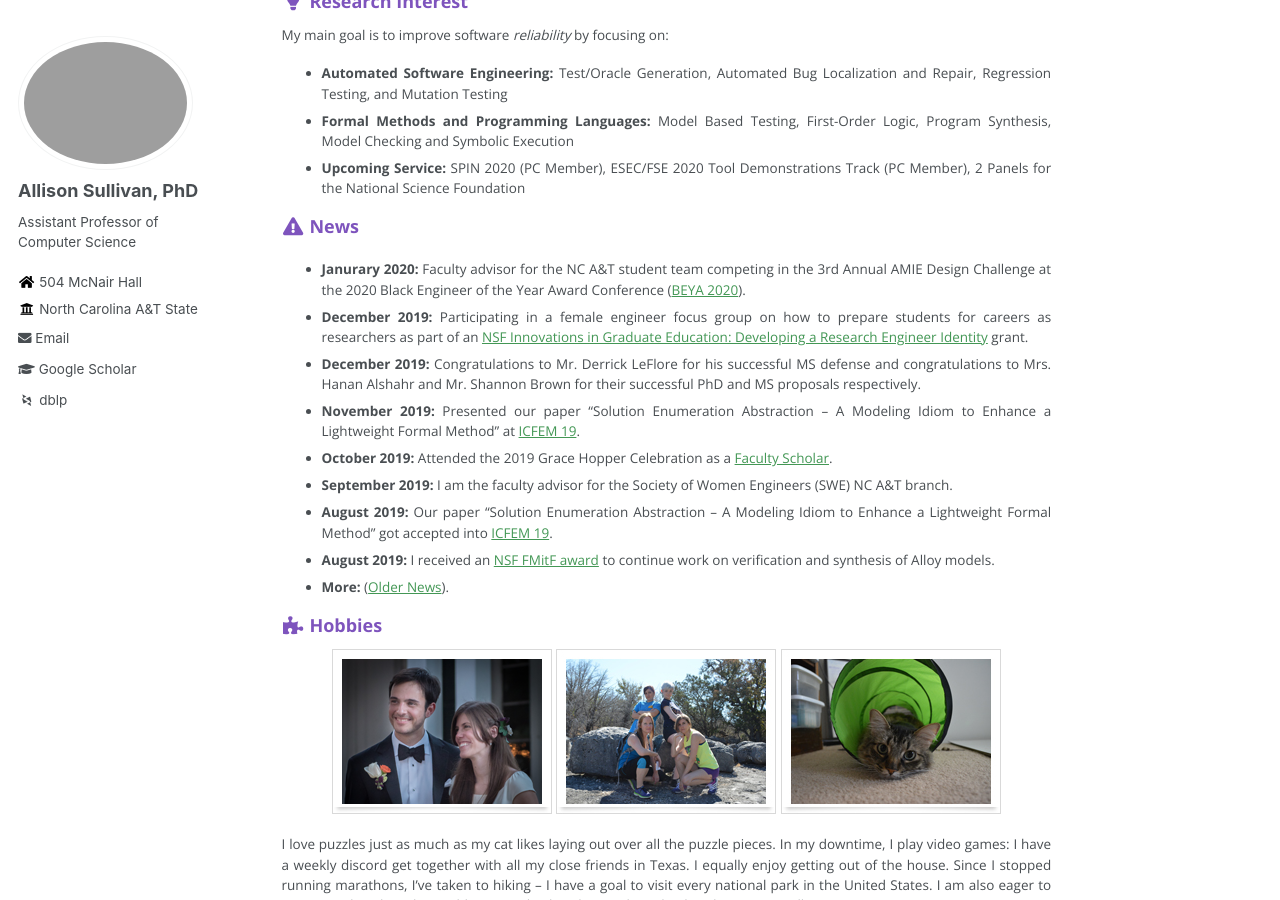
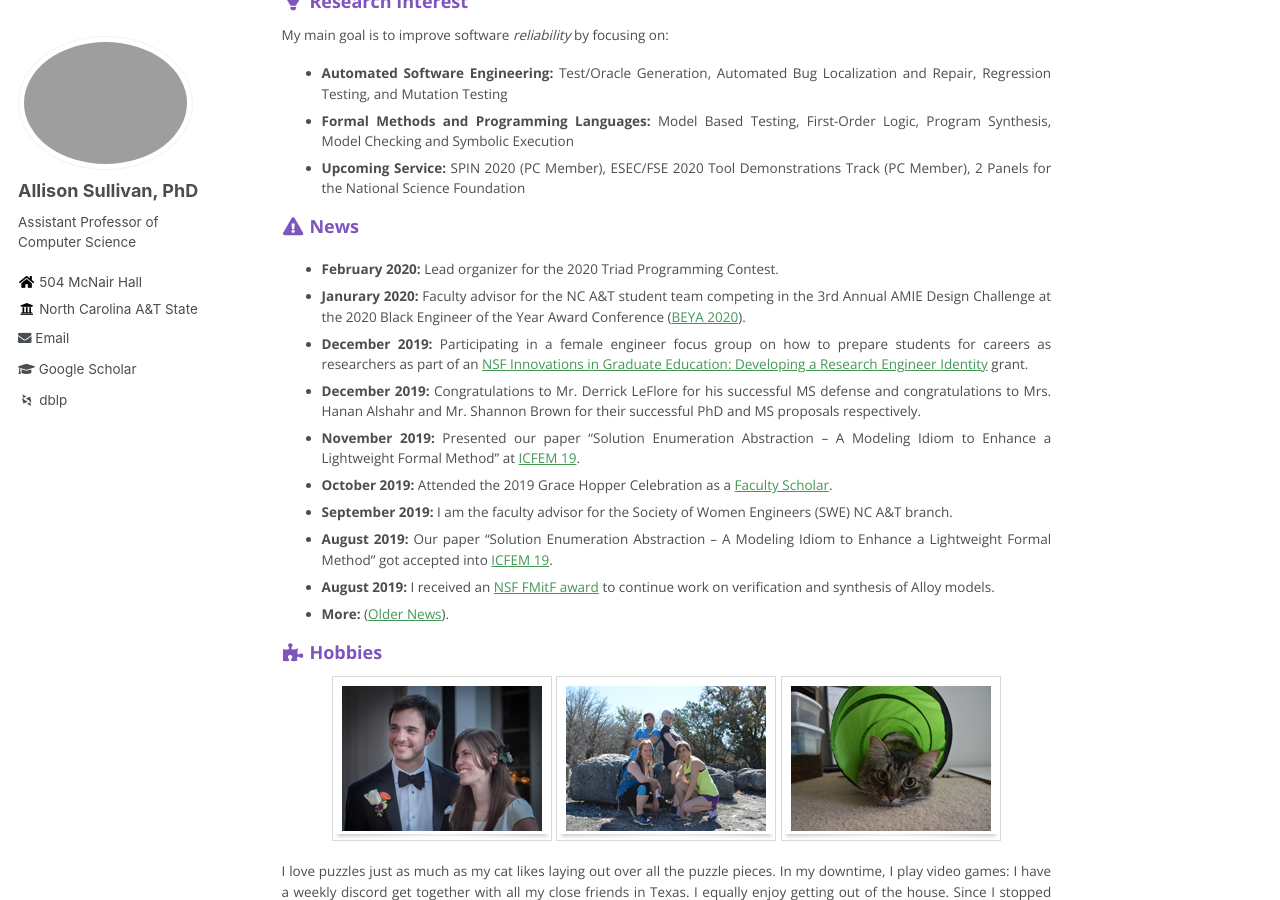
Before and after one commit to Allisonius/allisonius.github.io, a Jekyll site: the page built from _pages/about.md, in a window 1280 px wide and 900 px high, scrolled down 350 px. Built offline with Jekyll 4.4.1, drawn with Linux system fonts in a browser that asks for light colours; some web fonts are replaced.

Commit message:
Update about.md

```diff
--- a/_pages/about.md
+++ b/_pages/about.md
@@ -28,6 +28,7 @@ Checking and Symbolic Execution
  * **Upcoming Service:** SPIN 2020 (PC Member), ESEC/FSE 2020 Tool Demonstrations Track (PC Member), 2 Panels for the National Science Foundation
 
 ### <i class="fa fa-fw fa-exclamation-triangle" aria-hidden="true"></i> News
+* **February 2020:** Lead organizer for the 2020 Triad Programming Contest.
 * **Janurary 2020:** Faculty advisor for the NC A&T student team competing in the 3rd Annual AMIE Design Challenge at the 2020 Black Engineer of the Year Award Conference ([BEYA 2020](https://s4.goeshow.com/ccgroup/beyastem/2020/index.cfm)).
  * **December 2019:** Participating in a female engineer focus group on how to prepare students for careers as researchers as part of an  [NSF Innovations in Graduate Education: Developing a Research Engineer Identity](https://www.nsf.gov/awardsearch/showAward?AWD_ID=1856346&HistoricalAwards=false) grant.
  * **December 2019:** Congratulations to Mr. Derrick LeFlore for his successful MS defense and congratulations to Mrs. Hanan Alshahr and Mr. Shannon Brown for their successful PhD and MS proposals respectively.
```
